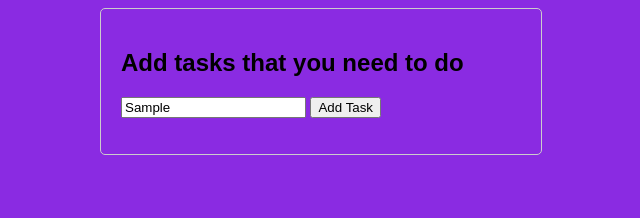
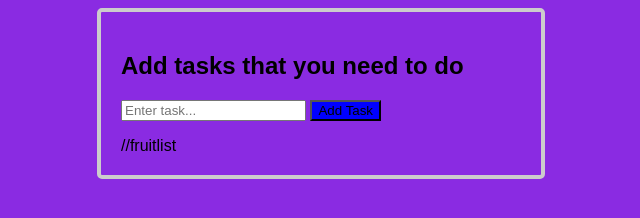
Before and after one commit to ju-nmd2023/fop-todo-list-sanqan2, a plain HTML site: page todolist.html in a window 1280 px wide. Both pictures are taken after typing "Sample" into the empty fields and a click on the button "Add Task". Shown: the whole page, without its empty margins (319-959 px from the left). Drawn offline with Linux system fonts and the light colour scheme.

Commit message:
A bit stuck with how to add and see tasks

```diff
--- a/script.js
+++ b/script.js
@@ -0,0 +1,19 @@
+document.addEventListener("DOMContentLoaded", function () {
+  loadTasks();
+});
+
+function addTask() {
+  var input = document.getElementById("taskInput");
+  var task = input.value.trim();
+  if (task !== "") {
+    var tasks = JSON.parse(localStorage.getItem("tasks")) || [];
+    tasks.push({ name: task, done: false });
+    localStorage.setItem("tasks", JSON.stringify(tasks));
+    input.value = "";
+    loadTasks();
+    console
+  }
+}
+// Need to show and then delete
+//how??
+//At least I think i mange to store it
--- a/style.css
+++ b/style.css
@@ -7,6 +7,19 @@ body {
 
   margin: 0 auto;
   padding: 20px;
-  border: 1px solid #ccc;
+  border: 4px solid #ccc;
   border-radius: 5px;
 }
+.todo-item {
+  display: flex;
+  align-items: center;
+  margin-bottom: 10px;
+
+}
+.todo-item input[type="checkbox"] {
+  margin-right: 10px;
+
+}
+.taskList {
+  background-color: blue;
+}
--- a/todolist.html
+++ b/todolist.html
@@ -8,11 +8,17 @@
     <title>Document</title>
   </head>
   <body>
+    <header>
+
+    </header>
+    <main>
     <div class="todo-container">
       <h2>Add tasks that you need to do</h2>
-      <input type="text" id="taskInput" placeholder="Enter task..." />
-      <button onclick="addTask()">Add Task</button>
-      <ul id="taskList"></ul>
+      <input type="text" class="task" id="taskInput" placeholder="Enter task..." />
+      <button onclick="addTask()"  class="taskList">Add Task</button>
+      <ul id="taskList"></ul> //fruitlist
+
     </div>
+</main>
   </body>
 </html>
```
